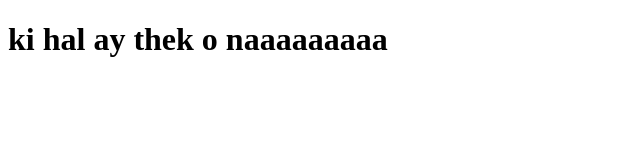
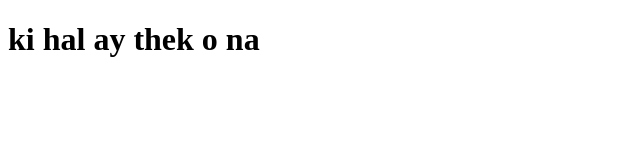
Before and after one commit to KashiRk/BootcampExample16Dec2020, a plain HTML site: page index.html in a window 1280 px wide. Shown: the whole page, without its empty margins (0-640 px from the left). Drawn offline with Linux system fonts and the light colour scheme.

Commit message:
Update index.html

```diff
--- a/index.html
+++ b/index.html
@@ -6,6 +6,6 @@
     <title>Document</title>
 </head>
 <body>
-    <h1>ki hal ay thek o naaaaaaaaa</h1>
+    <h1>ki hal ay thek o na</h1>
 </body>
 </html>
```
